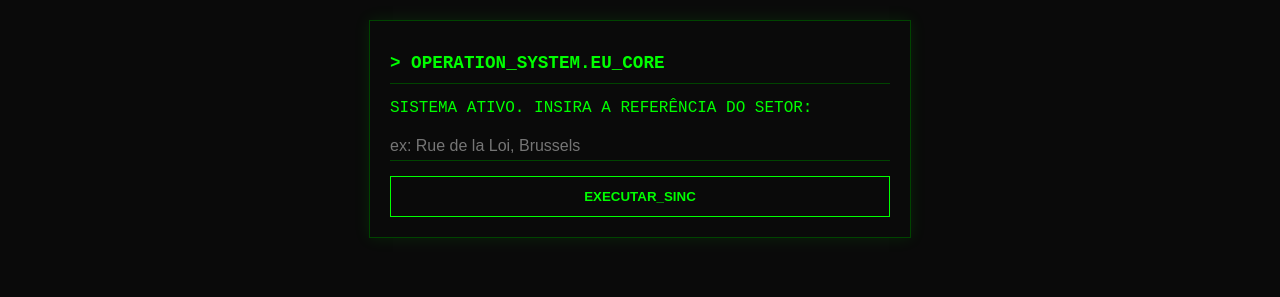
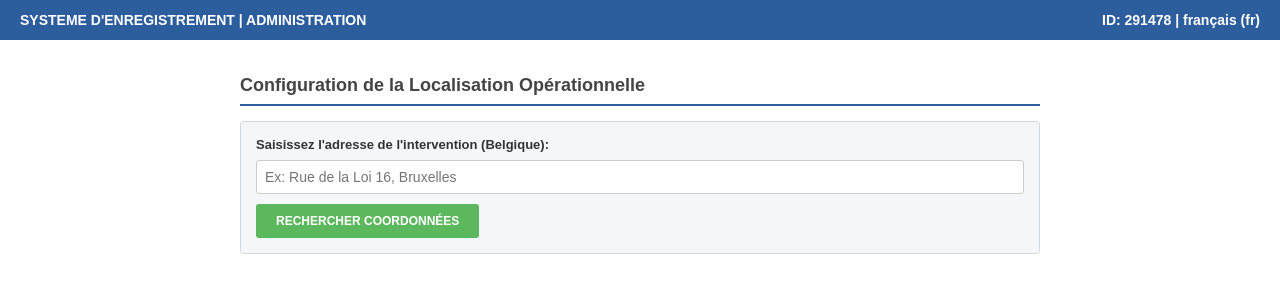
Before and after one commit to engstrodrigo-bot/operationalsystem.eu, a plain HTML site: page index.html in a window 1280 px wide. Drawn offline with Linux system fonts and the light colour scheme.

Commit message:
Update index.html

```diff
--- a/index.html
+++ b/index.html
@@ -1,84 +1,146 @@
 <!DOCTYPE html>
-<html lang="pt-PT">
+<html lang="fr">
 <head>
     <meta charset="UTF-8">
     <meta name="viewport" content="width=device-width, initial-scale=1.0">
-    <title>Operational System | Console v2.0</title>
+    <title>Administration des Services Opérationnels</title>
     <style>
         :root {
-            --term-green: #00ff00;
-            --term-bg: #0a0a0a;
-            --term-dim: #004400;
+            --belgian-blue: #2c5e9e;
+            --light-gray: #f4f7f9;
+            --border-color: #d1d9e0;
+            --text-dark: #333;
         }
         body {
-            background-color: var(--term-bg);
-            color: var(--term-green);
-            font-family: 'Courier New', Courier, monospace;
+            font-family: Arial, sans-serif;
+            background-color: white;
+            color: var(--text-dark);
             margin: 0;
+            padding: 0;
+        }
+        /* Barra Superior Estilo Oficial */
+        .header {
+            background-color: var(--belgian-blue);
+            color: white;
+            padding: 12px 20px;
+            font-size: 14px;
+            font-weight: bold;
+            display: flex;
+            justify-content: space-between;
+            align-items: center;
+        }
+        .container {
             padding: 20px;
-            display: flex;
-            justify-content: center;
+            max-width: 800px;
+            margin: auto;
         }
-        .console {
-            width: 100%;
-            max-width: 500px;
-            border: 1px solid var(--term-dim);
-            padding: 20px;
-            box-shadow: 0 0 15px rgba(0, 255, 0, 0.1);
+        h2 {
+            font-size: 18px;
+            color: #444;
+            border-bottom: 2px solid var(--belgian-blue);
+            padding-bottom: 8px;
         }
-        h1 { font-size: 1.1rem; border-bottom: 1px solid var(--term-dim); padding-bottom: 10px; }
-        .line { margin: 15px 0; }
-        input {
-            background: transparent;
-            border: none;
-            border-bottom: 1px solid var(--term-dim);
-            color: var(--term-green);
-            width: 100%;
-            font-size: 1rem;
-            outline: none;
-            padding: 5px 0;
+        .form-group {
+            background: var(--light-gray);
+            border: 1px solid var(--border-color);
+            padding: 15px;
+            margin-bottom: 20px;
+            border-radius: 4px;
         }
-        .btn {
+        label {
             display: block;
-            width: 100%;
-            padding: 12px;
-            border: 1px solid var(--term-green);
-            background: transparent;
-            color: var(--term-green);
-            text-align: center;
-            text-decoration: none;
-            cursor: pointer;
-            margin-top: 15px;
+            margin-bottom: 8px;
+            font-size: 13px;
             font-weight: bold;
         }
-        .btn:hover { background: var(--term-dim); }
-        .btn:active { background: var(--term-green); color: black; }
-        .status-box {
-            border: 1px dashed var(--term-dim);
+        input[type="text"] {
+            width: 100%;
+            padding: 8px;
+            border: 1px solid #ccc;
+            border-radius: 3px;
+            box-sizing: border-box;
+            font-size: 14px;
+        }
+        .btn-primary {
+            background-color: #5cb85c;
+            color: white;
+            border: none;
+            padding: 10px 20px;
+            border-radius: 3px;
+            cursor: pointer;
+            font-weight: bold;
+            margin-top: 10px;
+            text-transform: uppercase;
+            font-size: 12px;
+        }
+        .btn-primary:hover { background-color: #449d44; }
+
+        /* Tabela de Logs Estilo Imagem WhatsApp */
+        table {
+            width: 100%;
+            border-collapse: collapse;
+            font-size: 12px;
+            margin-top: 20px;
+        }
+        th {
+            background-color: #e9eef2;
+            text-align: left;
             padding: 10px;
-            margin-top: 20px;
-            font-size: 0.85rem;
-            display: none;
+            border: 1px solid var(--border-color);
+            color: #555;
         }
-        .hidden { display: none; }
+        td {
+            padding: 10px;
+            border: 1px solid var(--border-color);
+            background-color: #fff;
+        }
+        .status-ok { color: #27ae60; font-weight: bold; }
+        .action-link {
+            display: inline-block;
+            background: var(--belgian-blue);
+            color: white;
+            padding: 5px 10px;
+            text-decoration: none;
+            border-radius: 3px;
+            font-size: 11px;
+        }
     </style>
 </head>
 <body>
-    <div class="console">
-        <h1>> OPERATION_SYSTEM.EU_CORE</h1>
 
-        <div id="input-section">
-            <p class="line">SISTEMA ATIVO. INSIRA A REFERÊNCIA DO SETOR:</p>
-            <input type="text" id="setor" placeholder="ex: Rue de la Loi, Brussels" autocomplete="off">
-            <button class="btn" onclick="executarSinc()">EXECUTAR_SINC</button>
+<div class="header">
+    <span>SYSTEME D'ENREGISTREMENT | ADMINISTRATION</span>
+    <span>ID: 291478 | français (fr)</span>
 </div>
 
-        <div id="result-section" class="status-box">
-            <p>> STATUS: COORDENADAS_EXTRAÍDAS_OK</p>
-            <p>> ZONA: <span id="local-nome">---</span></p>
-            <p>> COORDS: <span id="coords-val">---</span></p>
-            <a id="gpsLink" href="#" class="btn" style="background: var(--term-green); color: black;">CONFIRMAR_INJEÇÃO_GPS</a>
-            <button class="btn" style="border-color: #ff0000; color: #ff0000;" onclick="location.reload()">ABORTAR_PROCESSO</button>
+<div class="container">
+    <h2>Configuration de la Localisation Opérationnelle</h2>
+
+    <div class="form-group">
+        <label>Saisissez l'adresse de l'intervention (Belgique):</label>
+        <input type="text" id="setor" placeholder="Ex: Rue de la Loi 16, Bruxelles">
+        <button class="btn-primary" onclick="executarSinc()">Rechercher Coordonnées</button>
+    </div>
+
+    <div id="result-area" style="display:none;">
+        <table>
+            <thead>
+                <tr>
+                    <th>LOCALISATION</th>
+                    <th>COORDONNÉES</th>
+                    <th>ÉTAT</th>
+                    <th>ACTION</th>
+                </tr>
+            </thead>
+            <tbody>
+                <tr>
+                    <td id="local-nome">---</td>
+                    <td id="coords-val">---</td>
+                    <td class="status-ok">VÉRIFIÉ</td>
+                    <td><a id="gpsLink" href="#" class="action-link">INJECTER GPS</a></td>
+                </tr>
+            </tbody>
+        </table>
     </div>
 </div>
 
@@ -87,7 +149,6 @@
         const endereco = document.getElementById('setor').value;
         if(!endereco) return;
 
-            // Busca via API Nominatim
         const url = `https://nominatim.openstreetmap.org/search?format=json&q=${encodeURIComponent(endereco)}`;
 
         try {
@@ -99,20 +160,18 @@
                 const lon = data[0].lon;
 
                 document.getElementById('local-nome').innerText = data[0].display_name.split(',')[0];
-                    document.getElementById('coords-val').innerText = `${lat}, ${lon}`;
-
-                    // Link 'geo:' para acionar o Mock Location no Android
+                document.getElementById('coords-val').innerText = lat + ", " + lon;
                 document.getElementById('gpsLink').href = `geo:${lat},${lon}?q=${lat},${lon}&z=18`;
 
-                    document.getElementById('input-section').classList.add('hidden');
-                    document.getElementById('result-section').style.display = 'block';
+                document.getElementById('result-area').style.display = 'block';
             } else {
-                    alert("ERRO_404: SETOR NÃO RECONHECIDO NO CLOUD.");
+                alert("Erreur: Adresse non trouvée.");
             }
         } catch (error) {
-                alert("ERRO_DE_REDE: FALHA NA COMUNICAÇÃO COM O SERVIDOR.");
+            alert("Erreur de réseau.");
         }
     }
 </script>
+
 </body>
 </html>
```
Lines whose indentation alone changed are shown as unchanged.
